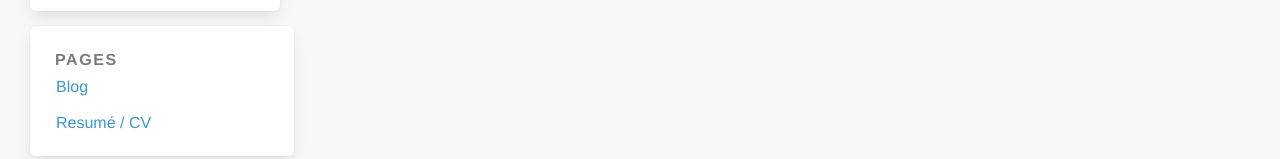
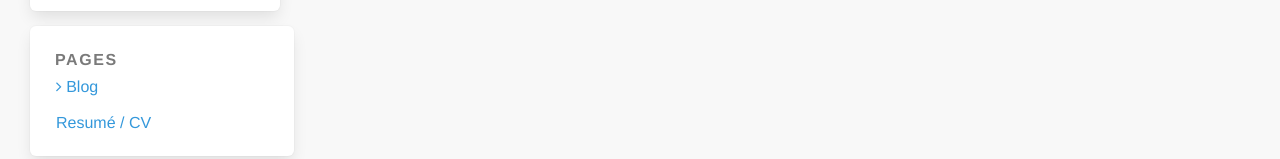
Before and after one commit to terciodemelo/tercio.me, a Vue app: page / in a window 1280 px wide. Shown: the part 439-598 px from the top of the page. Built offline with nearby package versions, Linux system fonts and the light colour scheme; what vue-resource would draw is missing.

Commit message:
Adds Resume component renames Home to Blog component

```diff
--- a/src/components/Home.vue
+++ b/src/components/Blog.vue
@@ -1,12 +1,12 @@
 <template>
-  <div id="home">
-    main body
+  <div id="blog">
+    Blog
   </div>
 </template>
 
 <script>
 export default {
-  name: 'home'
+  name: 'blog'
 }
 </script>
 
--- /dev/null
+++ b/src/components/Resume.vue
@@ -0,0 +1,15 @@
+<template>
+  <div id="resume">
+    Resumé
+  </div>
+</template>
+
+<script>
+export default {
+  name: 'resume'
+}
+</script>
+
+<style>
+
+</style>
--- a/src/components/info/Pages.vue
+++ b/src/components/info/Pages.vue
@@ -4,13 +4,13 @@
       <div class="menu">
         <ul class="menu-list">
           <li>
-            <router-link to="/">
+            <router-link to="/" :class="isCurrent('/')">
               <i class="fa fa-angle-right"></i>
               Blog
             </router-link>
           </li>
           <li>
-            <router-link to="/">
+            <router-link to="/resume" :class="isCurrent('/resume')">
               <i class="fa fa-angle-right"></i>
               Resumé / CV
             </router-link>
@@ -28,6 +28,11 @@
   name: 'pages',
   components: {
     InfoBox
+  },
+  methods: {
+    isCurrent (resource) {
+      return resource === this.$route.path ? 'current' : ''
+    }
   }
 }
 </script>
```
Also changed, not shown: src/main.js (+4 -5 lines).
